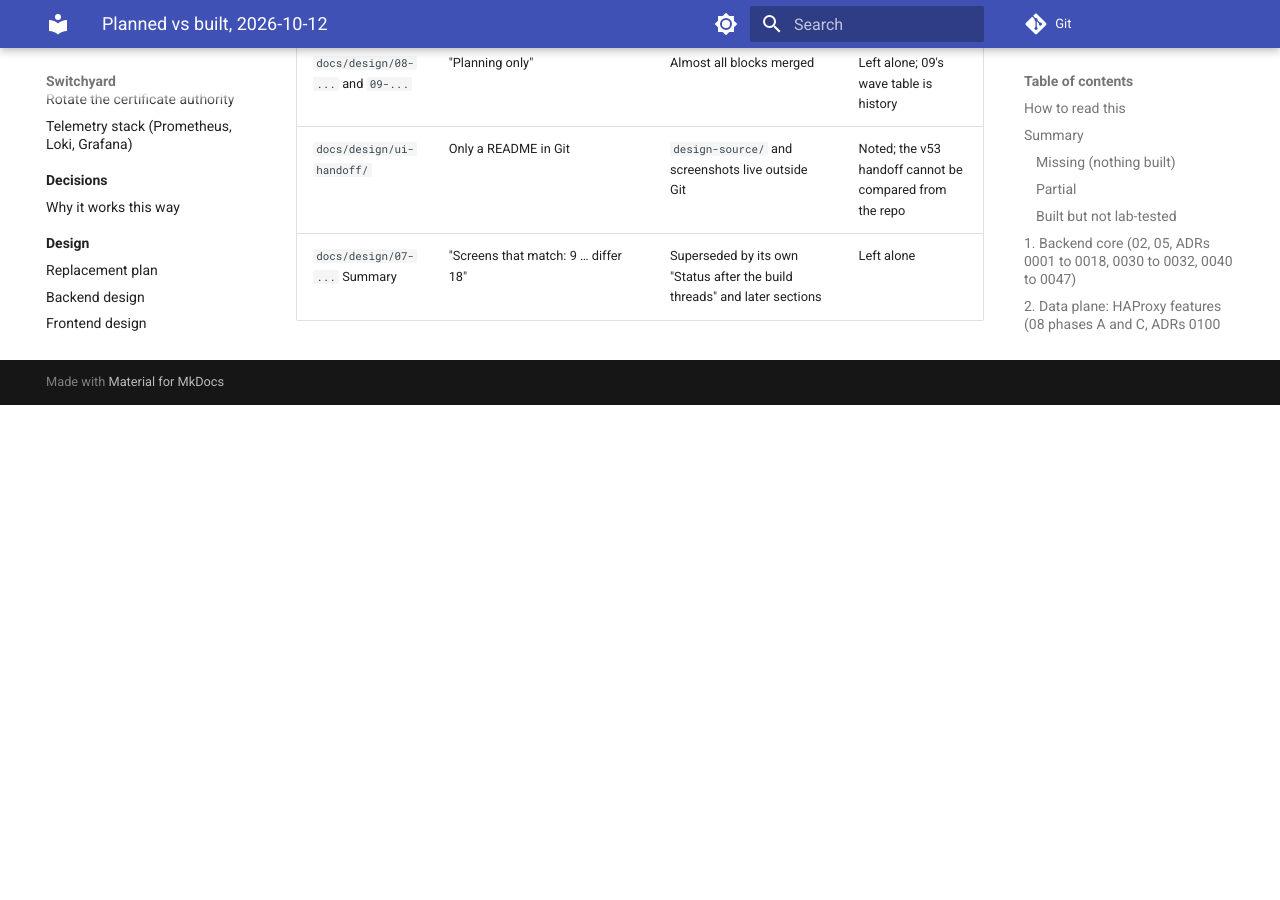
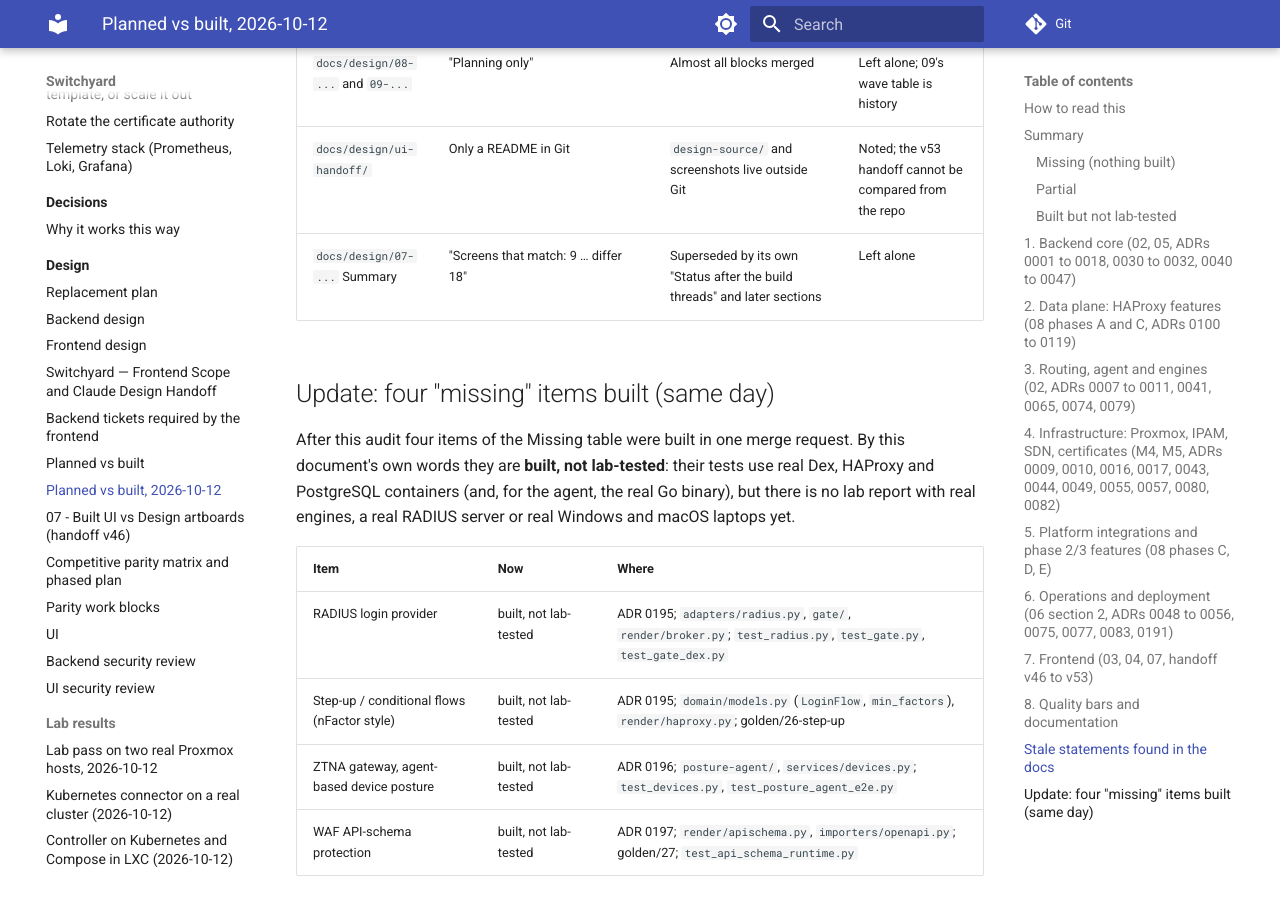
Before and after one commit to Globius/Switchyard, an MkDocs documentation site: the page built from docs/audit/2026-10-12-planned-vs-built.md, in a window 1280 px wide and 900 px high, scrolled down 18191 px. Built offline with MkDocs 1.6.1 and Material for MkDocs 9.7.7, drawn with Linux system fonts in a browser that asks for light colours; before the commit the page ends 18596 px from its top, so only the background shows below that.

Commit message:
Audit update

```diff
--- a/docs/audit/2026-10-12-planned-vs-built.md
+++ b/docs/audit/2026-10-12-planned-vs-built.md
@@ -290,3 +290,16 @@ tests only.
 | `docs/design/08-...` and `09-...` | "Planning only" | Almost all blocks merged | Left alone; 09's wave table is history |
 | `docs/design/ui-handoff/` | Only a README in Git | `design-source/` and screenshots live outside Git | Noted; the v53 handoff cannot be compared from the repo |
 | `docs/design/07-...` Summary | "Screens that match: 9 … differ 18" | Superseded by its own "Status after the build threads" and later sections | Left alone |
+
+## Update: four "missing" items built (same day)
+
+After this audit four items of the Missing table were built in one merge request. By this document's own words they are **built, not
+lab-tested**: their tests use real Dex, HAProxy and PostgreSQL containers (and, for the agent, the real Go binary), but there is no
+lab report with real engines, a real RADIUS server or real Windows and macOS laptops yet.
+
+| Item | Now | Where |
+| --- | --- | --- |
+| RADIUS login provider | built, not lab-tested | ADR 0195; `adapters/radius.py`, `gate/`, `render/broker.py`; `test_radius.py`, `test_gate.py`, `test_gate_dex.py` |
+| Step-up / conditional flows (nFactor style) | built, not lab-tested | ADR 0195; `domain/models.py` (`LoginFlow`, `min_factors`), `render/haproxy.py`; golden/26-step-up |
+| ZTNA gateway, agent-based device posture | built, not lab-tested | ADR 0196; `posture-agent/`, `services/devices.py`; `test_devices.py`, `test_posture_agent_e2e.py` |
+| WAF API-schema protection | built, not lab-tested | ADR 0197; `render/apischema.py`, `importers/openapi.py`; golden/27; `test_api_schema_runtime.py` |
```
